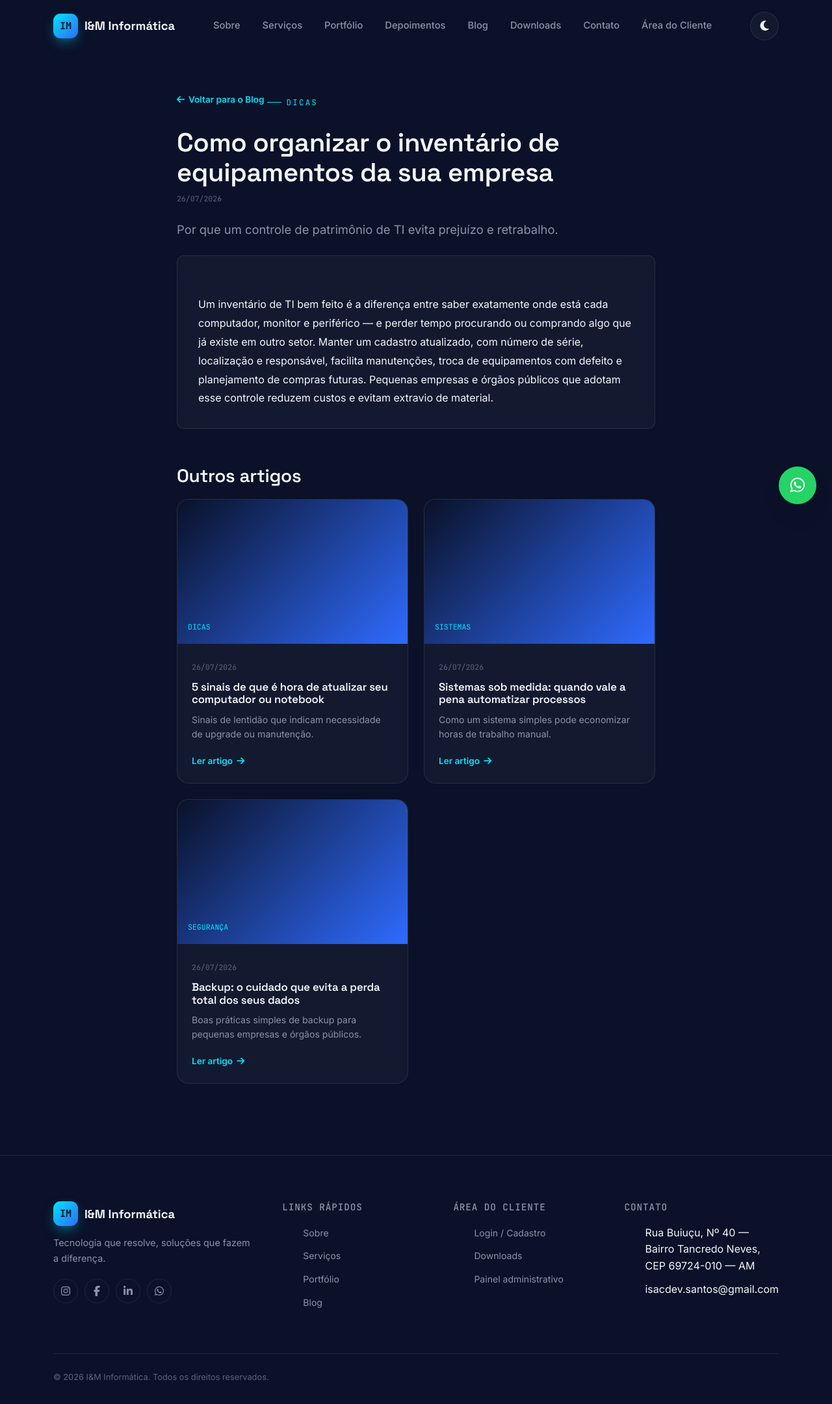
After one commit to isacdev89/im-informatica, a Flask app: page /blog/1 in a window 1280 px wide. The commit adds this page. Shown: the whole page at 65% size. Run offline with Flask 3, Linux system fonts and the light colour scheme.

Commit message:
Corrige link do blog e atualiza portfolio/blog com conteudo real

```diff
--- a/flask_app/app.py
+++ b/flask_app/app.py
@@ -136,6 +136,18 @@ def index():
         "index.html", services=services, portfolio=portfolio,
         testimonials=testimonials, posts=posts, downloads=downloads
     )
+
+
+@app.route("/blog/<int:post_id>")
+def blog_detalhe(post_id):
+    post = BlogPost.query.get_or_404(post_id)
+    outros = (
+        BlogPost.query.filter(BlogPost.id != post.id)
+        .order_by(BlogPost.created_at.desc())
+        .limit(3)
+        .all()
+    )
+    return render_template("blog_post.html", post=post, outros=outros)
 
 
 @app.route("/api/contato", methods=["POST"])
@@ -523,12 +535,18 @@ def seed_data():
             "linear-gradient(135deg,#16274A,#2F6BFF)", "linear-gradient(135deg,#05070D,#0F1D3A)",
         ]
         portfolio = [
-            ("computadores", "Computadores", "Montagem Gamer Ryzen 5", "Montagem completa com refrigeração otimizada."),
-            ("notebooks", "Notebooks", "Recuperação de Notebook Dell", "Troca de tela, upgrade de SSD e limpeza interna."),
-            ("sistemas", "Sistemas", "Sistema de Gestão de Estoque", "Painel web para controle de produtos e financeiro."),
-            ("sites", "Sites", "Site Institucional", "Site responsivo com SEO completo."),
-            ("redes", "Redes", "Rede Corporativa Wi-Fi", "Cobertura total com múltiplos pontos de acesso."),
-            ("sistemas", "Sistemas", "Atendimento Automatizado", "Respostas automáticas via WhatsApp."),
+            ("sistemas", "Sistemas", "Sistema de Inventário de TI (INVENTARIO-T.I.)",
+             "Sistema completo em Django para controle de equipamentos de informática de unidades de saúde, com cadastro, histórico e relatórios."),
+            ("sistemas", "Sistemas", "Sistema de Gestão para Loja Virtual",
+             "Sistema local com PDV, controle de estoque, cadastro de clientes, controle de fiado e relatórios de vendas."),
+            ("sistemas", "Sistemas", "Assistente Virtual Inteligente",
+             "Assistente pessoal em Python com automação de tarefas, streaming de tela e respostas por voz em português."),
+            ("computadores", "Computadores", "Manutenção e Suporte de Equipamentos de TI",
+             "Manutenção preventiva e corretiva de computadores em unidades de saúde municipais, com diagnóstico de hardware e software."),
+            ("redes", "Redes", "Suporte de Rede em Unidades de Saúde",
+             "Configuração e suporte de rede para funcionamento estável de sistemas de saúde nas unidades municipais."),
+            ("sistemas", "Treinamento", "Tutoriais e Treinamento para o Sistema e-SUS PEC",
+             "Elaboração de tutoriais em PDF e vídeo para Agentes Comunitários de Saúde sobre o uso do e-SUS PEC."),
         ]
         for i, (cat, label, title, desc) in enumerate(portfolio):
             db.session.add(PortfolioItem(category=cat, label=label, title=title, description=desc,
@@ -545,12 +563,38 @@ def seed_data():
 
     if BlogPost.query.count() == 0:
         posts = [
-            ("Segurança", "5 sinais de que seu PC está infectado", "Aprenda a identificar sinais de vírus a tempo."),
-            ("Dicas", "Como prolongar a vida útil do seu notebook", "Cuidados simples que fazem grande diferença."),
-            ("Inteligência Artificial", "IA no suporte técnico: o que muda para você", "Como a automação torna o suporte mais rápido."),
+            ("Dicas", "Como organizar o inventário de equipamentos da sua empresa",
+             "Por que um controle de patrimônio de TI evita prejuízo e retrabalho.",
+             "Um inventário de TI bem feito é a diferença entre saber exatamente onde está cada "
+             "computador, monitor e periférico — e perder tempo procurando ou comprando algo que já "
+             "existe em outro setor. Manter um cadastro atualizado, com número de série, localização "
+             "e responsável, facilita manutenções, troca de equipamentos com defeito e planejamento "
+             "de compras futuras. Pequenas empresas e órgãos públicos que adotam esse controle "
+             "reduzem custos e evitam extravio de material."),
+            ("Segurança", "Backup: o cuidado que evita a perda total dos seus dados",
+             "Boas práticas simples de backup para pequenas empresas e órgãos públicos.",
+             "Perder arquivos importantes por falha de disco, vírus ou erro humano é mais comum do "
+             "que parece — e na maioria das vezes é evitável. A regra mais simples de seguir é a "
+             "\"3-2-1\": três cópias dos dados, em dois tipos de mídia diferentes, sendo uma delas "
+             "fora do local principal (nuvem ou HD externo). Automatizar esse processo, mesmo que de "
+             "forma básica, evita depender da memória de alguém para lembrar de fazer backup "
+             "manualmente."),
+            ("Sistemas", "Sistemas sob medida: quando vale a pena automatizar processos",
+             "Como um sistema simples pode economizar horas de trabalho manual.",
+             "Muita empresa ainda controla estoque, vendas ou atendimentos em planilhas ou até no "
+             "papel. Um sistema sob medida, mesmo simples, elimina retrabalho, reduz erros de "
+             "digitação e centraliza as informações em um só lugar. O investimento inicial costuma "
+             "se pagar rápido quando se leva em conta o tempo economizado no dia a dia da equipe."),
+            ("Dicas", "5 sinais de que é hora de atualizar seu computador ou notebook",
+             "Sinais de lentidão que indicam necessidade de upgrade ou manutenção.",
+             "Ventilador funcionando o tempo todo em alta rotação, programas travando ao abrir, "
+             "tempo de inicialização cada vez mais longo, pouco espaço livre no disco e "
+             "travamentos frequentes são sinais de que o equipamento precisa de atenção. Em "
+             "muitos casos, uma limpeza física, upgrade de memória ou troca do disco por um SSD "
+             "resolve o problema sem precisar comprar um equipamento novo."),
         ]
-        for cat, title, desc in posts:
-            db.session.add(BlogPost(category=cat, title=title, description=desc, content=desc))
+        for cat, title, desc, content in posts:
+            db.session.add(BlogPost(category=cat, title=title, description=desc, content=content))
 
     if DownloadItem.query.count() == 0:
         downloads = [
--- /dev/null
+++ b/flask_app/templates/blog_post.html
@@ -0,0 +1,55 @@
+{% extends "base.html" %}
+
+{% block title %}{{ post.title }} — {{ settings.empresa_nome }}{% endblock %}
+
+{% block content %}
+<section style="padding-top:140px; background:var(--bg-elevated);">
+  <div class="container section-inner" style="max-width:760px;">
+    <a href="{{ url_for('index') }}#blog" class="blog-link" style="margin-bottom:24px; display:inline-flex;">
+      <i class="fa-solid fa-arrow-left"></i> Voltar para o Blog
+    </a>
+
+    <span class="eyebrow">{{ post.category|upper }}</span>
+    <h1 style="margin-top:8px;">{{ post.title }}</h1>
+    <span class="blog-meta" style="display:block; margin-bottom:24px;">
+      {{ post.created_at.strftime('%d/%m/%Y') }}
+    </span>
+
+    {% if post.cover_image %}
+    <div style="border-radius:var(--radius-sm); overflow:hidden; margin-bottom:32px;">
+      <img src="{{ url_for('static', filename='uploads/blog/' + post.cover_image) }}" alt="{{ post.title }}" style="width:100%; height:auto; display:block;">
+    </div>
+    {% endif %}
+
+    {% if post.description %}
+    <p style="font-size:1.15rem; color:var(--text-muted); margin-bottom:24px;">{{ post.description }}</p>
+    {% endif %}
+
+    <div class="glass" style="padding:32px; border-radius:var(--radius-sm); line-height:1.8; white-space:pre-line;">
+      {{ post.content }}
+    </div>
+
+    {% if outros %}
+    <div style="margin-top:56px;">
+      <h3 style="margin-bottom:20px;">Outros artigos</h3>
+      <div class="blog-grid">
+        {% for p in outros %}
+        <article class="blog-card glass reveal">
+          <div class="blog-thumb" style="background:linear-gradient(135deg,#0A1128,#2F6BFF);">
+            {% if p.cover_image %}<img src="{{ url_for('static', filename='uploads/blog/' + p.cover_image) }}" alt="{{ p.title }}" style="position:absolute; inset:0; width:100%; height:100%; object-fit:cover;">{% endif %}
+            <span style="position:relative; z-index:1;">{{ p.category|upper }}</span>
+          </div>
+          <div class="blog-body">
+            <span class="blog-meta">{{ p.created_at.strftime('%d/%m/%Y') }}</span>
+            <h3>{{ p.title }}</h3>
+            <p>{{ p.description }}</p>
+            <a href="{{ url_for('blog_detalhe', post_id=p.id) }}" class="blog-link">Ler artigo <i class="fa-solid fa-arrow-right"></i></a>
+          </div>
+        </article>
+        {% endfor %}
+      </div>
+    </div>
+    {% endif %}
+  </div>
+</section>
+{% endblock %}
--- a/flask_app/templates/index.html
+++ b/flask_app/templates/index.html
@@ -175,7 +175,7 @@
           <span class="blog-meta">{{ post.created_at.strftime('%d/%m/%Y') }}</span>
           <h3>{{ post.title }}</h3>
           <p>{{ post.description }}</p>
-          <a href="#" class="blog-link">Ler artigo <i class="fa-solid fa-arrow-right"></i></a>
+          <a href="{{ url_for('blog_detalhe', post_id=post.id) }}" class="blog-link">Ler artigo <i class="fa-solid fa-arrow-right"></i></a>
         </div>
       </article>
       {% else %}
```
